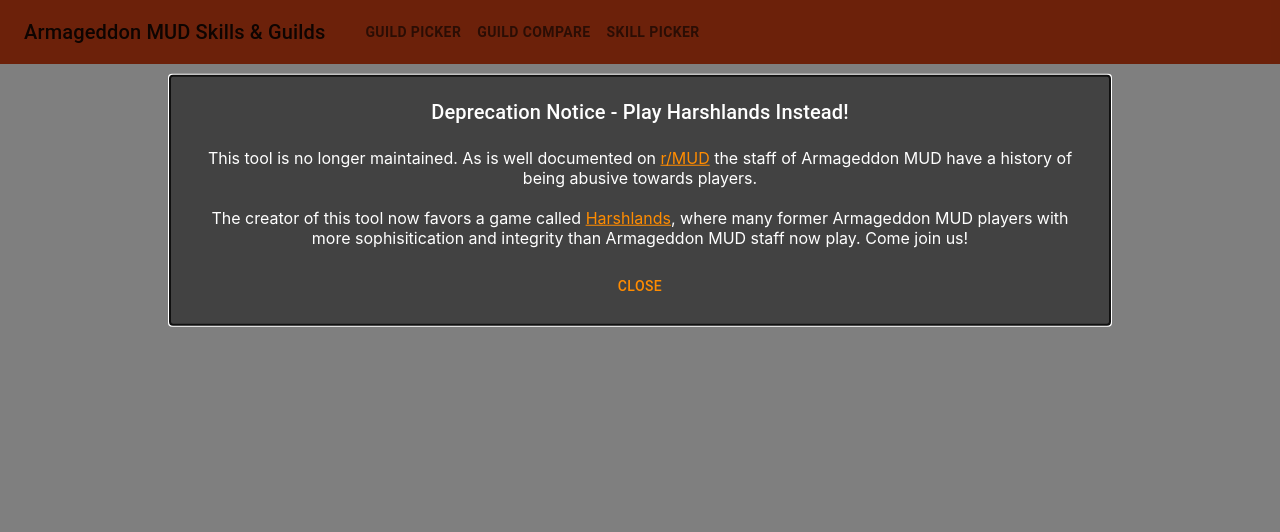
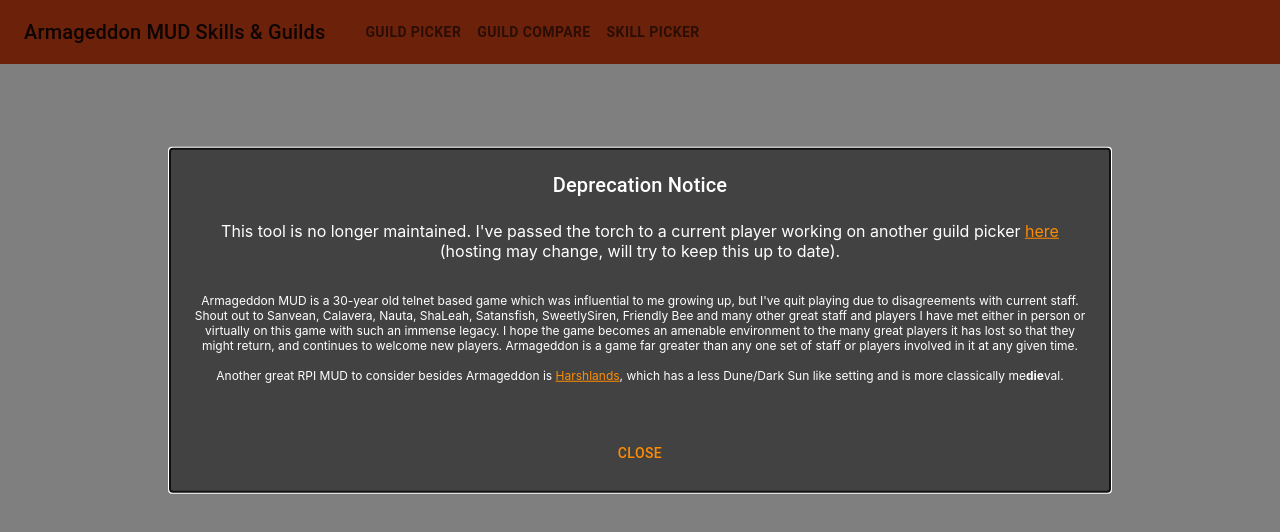
Before and after one commit to tristeArmageddon/arma-guild-picker, a React (Create React App) app: page / in a window 1280 px wide. Shown: the top 532 px of the page. Built offline with nearby package versions, Linux system fonts and the light colour scheme.

Commit message:
Update deprecation notice after chat with author of new site.

```diff
--- a/src/components/DeprecationModal.jsx
+++ b/src/components/DeprecationModal.jsx
@@ -9,7 +9,7 @@
   modalBody:{
     textAlign: 'center',
     position: 'absolute !important',
-    top: 200,
+    top: '40%',
     left: '50%',
     transform: 'translate(-50%, -50%)',
     width: '80%',
@@ -23,6 +23,9 @@
   },
   bodyText: {
     size: '1rem'
+  },
+  auRevior: {
+    fontSize: '0.75rem'
   },
   bodyLink: {
     color: 'darkOrange'
@@ -46,18 +49,19 @@
       >
         <Paper square className={classes.modalBody}>
           <Typography id="modal-modal-title" variant="h6">
-            Deprecation Notice - Play Harshlands Instead!
+            Deprecation Notice
           </Typography>
           <br/>
           <Typography id="modal-modal-description" variant="body" className={classes.bodyText}>
-            This tool is no longer maintained. As is well documented on
-            {' '}<a className={classes.bodyLink} target="_blank" href="https://reddit.com/r/MUD">r/MUD</a> the staff
-            of Armageddon MUD have a history of being abusive towards players.
-            <br/><br/>
-            The creator of this tool now favors a game called
-            {' '}<a className={classes.bodyLink} target="_blank" href="http://harshlands.net/wordpress/">Harshlands</a>, where
-            many former Armageddon MUD players with more sophisitication
-            and integrity than Armageddon MUD staff now play. Come join us!
+              This tool is no longer maintained. I've passed the torch to a current player working on another guild picker <a className={classes.bodyLink} href="https://harleyndavis.github.io/ArmClassPicker/" target="_blank">here</a> (hosting may change, will try to keep this up to date).
+              <br/>
+              <br/>
+              <p className={classes.auRevior}>
+              Armageddon MUD is a 30-year old telnet based game which was influential to me growing up, but I've quit playing due to disagreements with current staff. Shout out to Sanvean, Calavera, Nauta, ShaLeah, Satansfish, SweetlySiren, Friendly Bee and many other great staff and players I have met either in person or virtually on this game with such an immense legacy. I hope the game becomes an amenable environment to the many great players it has lost so that they might return, and continues to welcome new players. Armageddon is a game far greater than any one set of staff or players involved in it at any given time.
+              <br/>
+              <br/>
+              Another great RPI MUD to consider besides Armageddon is <a className={classes.bodyLink} target="_blank" href="http://harshlands.net/wordpress/">Harshlands</a>, which has a less Dune/Dark Sun like setting and is more classically me<strong>die</strong>val.
+            </p>
           </Typography>
           <br/><br/>
           <div>
```
